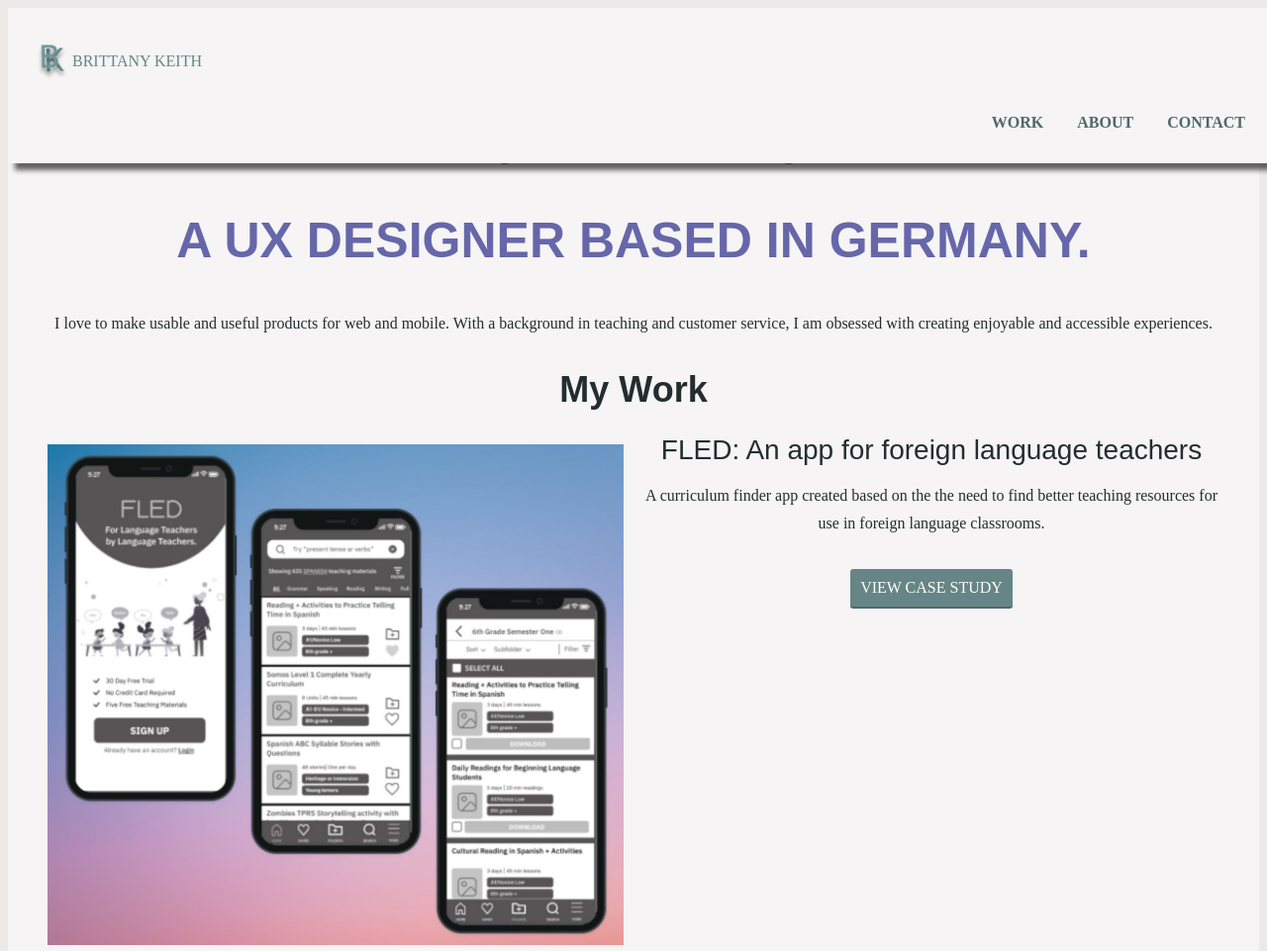
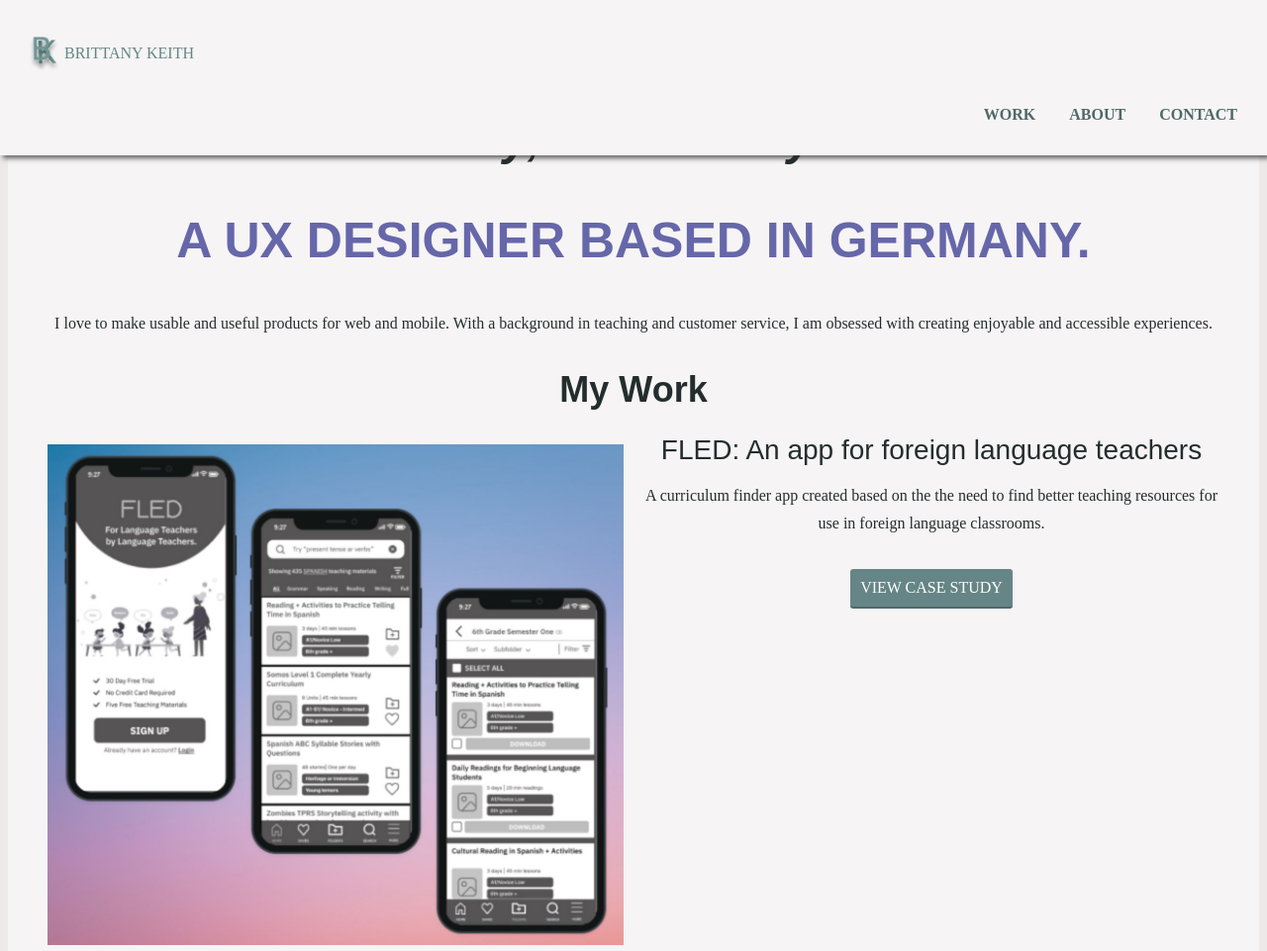
Before and after one commit to BKokay/Portfolio-Site-Brittany-Keith, a plain HTML site: page index.html in a window 1280 px wide. Shown: the top 961 px of the page at 99% size. Drawn offline with nearby package versions, Linux system fonts and the light colour scheme.

Commit message:
fixed margins of header

```diff
--- a/css/style.css
+++ b/css/style.css
@@ -180,10 +180,13 @@ a:focus {
 
 header {
   background-color: #F6F4F4;
+  margin-top: -8px;
+  margin-left: -8px;
+  margin-bottom: 10px;
   padding: 10px 0 4px;
   -webkit-box-shadow: 7px 7px 5px 0px rgba(50, 50, 50, 0.75);
   -moz-box-shadow: 7px 7px 5px 0px rgba(50, 50, 50, 0.75);
-  box-shadow: 7px 7px 5px 0px rgba(50, 50, 50, 0.75);
+  box-shadow: 3px 3px 5px 0px rgba(50, 50, 50, 0.75);
   position: fixed;
   width: 100%;
 }
```
